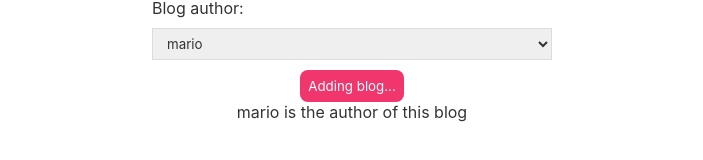
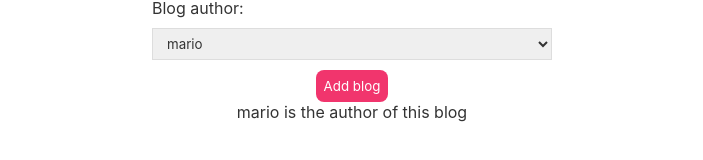
Before and after one commit to B-lovedth/React-Training, a React (Create React App) app: page /create in a window 1280 px wide. Shown: the part 344-504 px from the top of the page, without its empty margins (288-991 px from the left). Built offline with nearby package versions, Linux system fonts and the light colour scheme; the HTML template or start-up script is replaced by a standard one.

Commit message:
sub commit

```diff
--- a/src/Create.js
+++ b/src/Create.js
@@ -4,7 +4,7 @@ function Create() {
   const [ title, setTitle ] = useState('')
   const [body, setBody] = useState('')
   const [author, setAuthor]  = useState('mario')
-  const [isPending,setIsPending] = useState('false')
+  const [isPending,setIsPending] = useState(false)
 
   const handleSubmit = (e) => {
     e.preventDefault()
@@ -46,7 +46,7 @@ function Create() {
           <option value="soma">soma</option>
         </select>
         {!isPending && <button>Add blog</button>}
-        {isPending && <button>Adding blog...</button>}
+        {isPending && <button disabled>Adding blog...</button>}
       </form>
       <p>{title}</p>
       <p>{body}</p>
```
